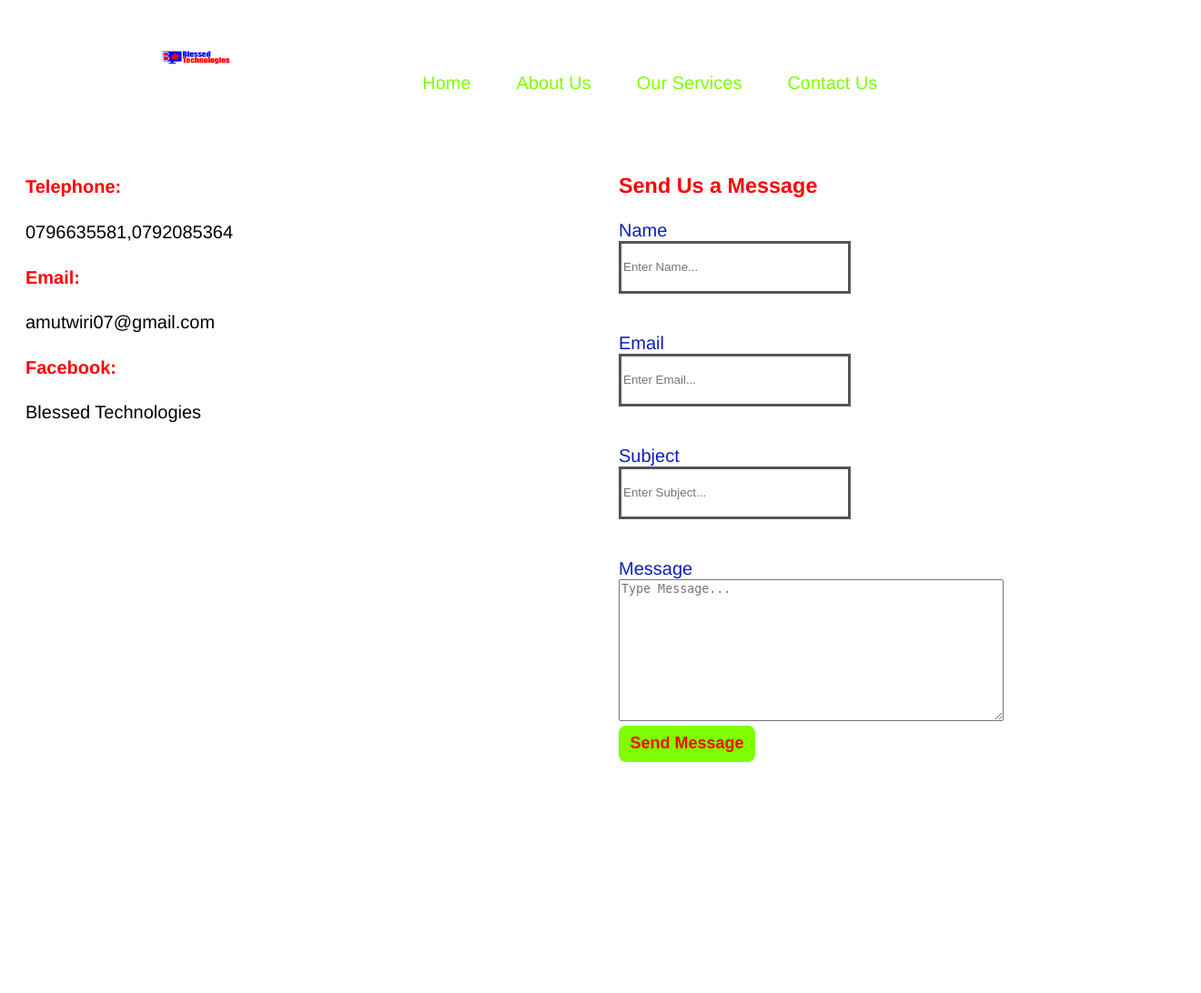
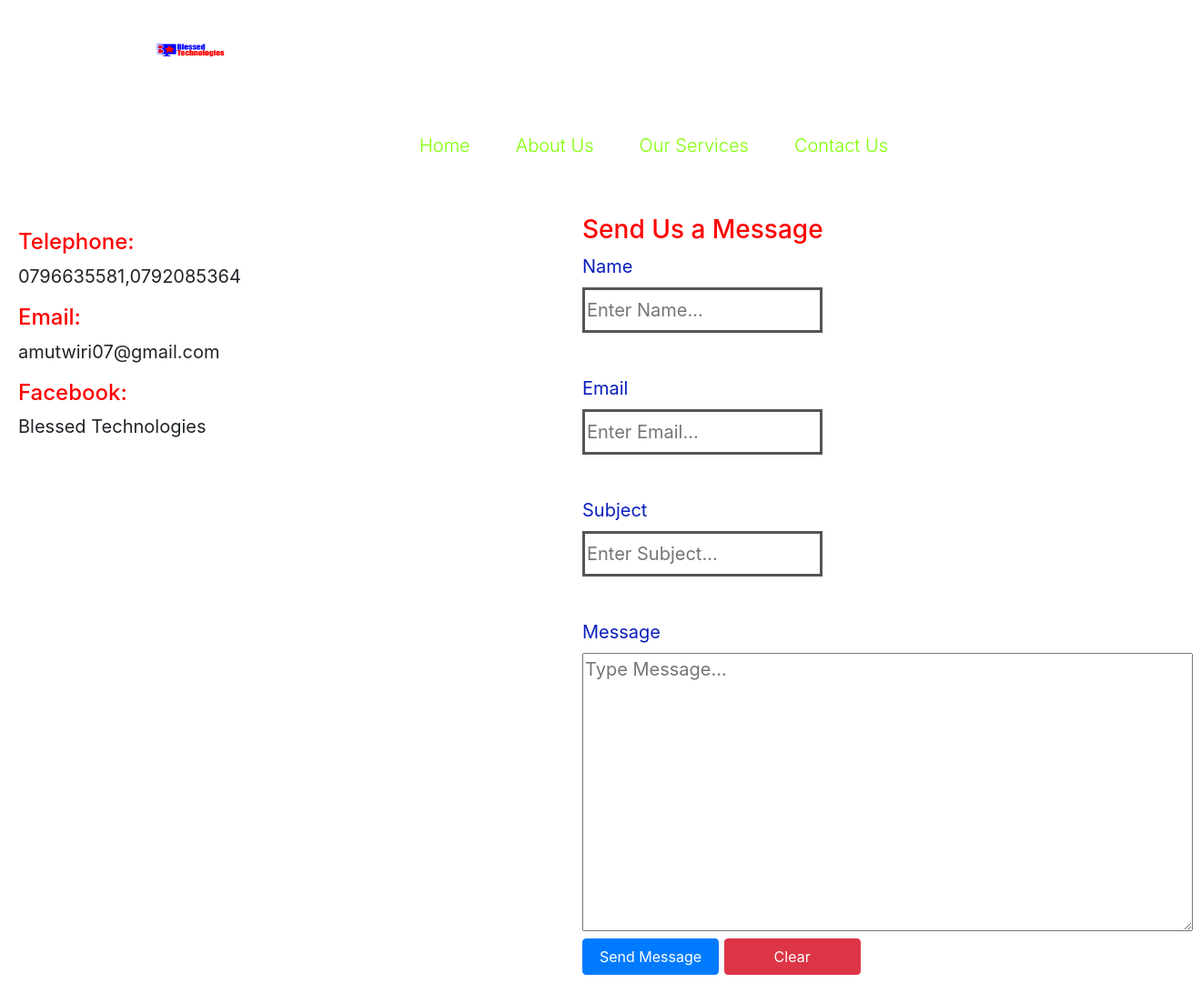
Before and after one commit to MUTWIRI0922/Blessed-tech, a PHP site: page /Contact.php in a window 1320 px wide. Shown: the whole page at 91% size. Before the commit the page ends 838 px from the top, so only its background shows below. Run offline with PHP 8.4, Linux system fonts and the light colour scheme; some libraries are stand-ins or nearby versions.

Commit message:
first commit

```diff
--- a/Contact.php
+++ b/Contact.php
@@ -6,6 +6,7 @@
     <title>Contacts Us | Blessed Technologies</title>
     <link rel="stylesheet" href="Home.css">
     <link rel="stylesheet" href="http://cdnjs.cloudflare.com/ajax/libs/font-awesome/4.4.0/css/font-awesome.min.css">
+    <link rel="stylesheet" href="https://cdn.jsdelivr.net/npm/bootstrap@4.3.1/dist/css/bootstrap.min.css" integrity="sha384-ggOyR0iXCbMQv3Xipma34MD+dH/1fQ784/j6cY/iJTQUOhcWr7x9JvoRxT2MZw1T" crossorigin="anonymous">
     <style>
         body{
             background-color:white;
@@ -139,7 +140,8 @@
             <p id="error3"></p>
             <label for="Message">Message</label><br>
             <textarea name="Message" id="MESSAGE" cols="50" rows="10" placeholder="Type Message..." required></textarea><br>
-            <button type="submit" name="submit">Send Message</button>
+            <button type="submit" class=" btn btn-primary" name="submit">Send Message</button>
+            <button type="reset" class="btn btn-danger">Clear</button>
         </form>
     </div>
 </div>
```
